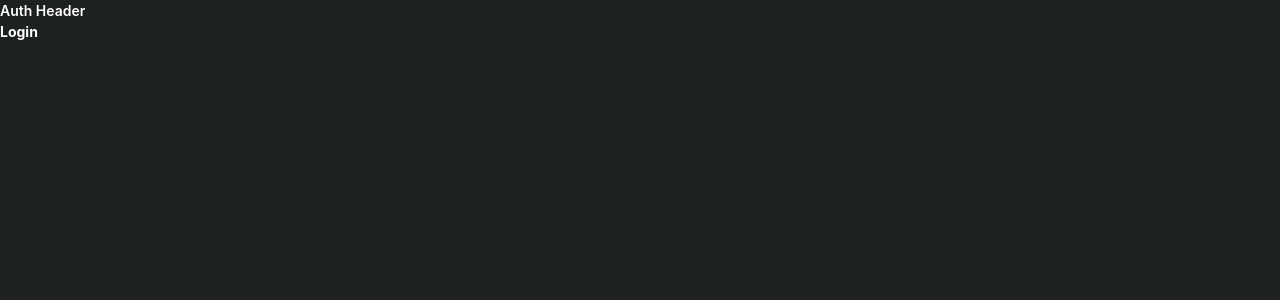
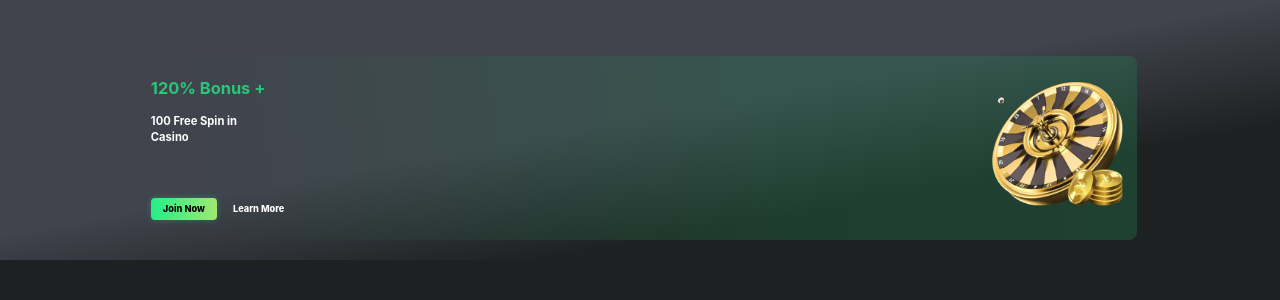
Before and after one commit to kalpeshdalal/casino-bc-game-test, a React (Vite) app: page / in a window 1280 px wide. Before the commit this address led to /login. Shown: the top 300 px of the page. Built offline with nearby package versions, Linux system fonts and the light colour scheme.

Commit message:
Home page banner and primary button

```diff
--- a/src/appContainer.jsx
+++ b/src/appContainer.jsx
@@ -21,11 +21,6 @@ function AppContainer() {
 	return (
 		<Router>
 			<Routes>
-				<Route
-					path="/"
-					element={<Navigate to="/dashboard" replace />}
-				/>
-
 				{routes.map((route, index) => {
 					return route.private ? (
 						<Route
--- /dev/null
+++ b/src/components/PrimaryButton.jsx
@@ -0,0 +1,55 @@
+import { Link } from "react-router-dom";
+import { CircularProgress } from "@mui/material";
+
+const PrimaryButton = ({
+    buttonLabel = "",
+    btnClass = "",
+    leftIcon = null,
+    rightIcon = null,
+    loading = false,
+    disabled = false,
+    navigateLink = "",
+    onClick = () => { }
+}) => {
+    if (navigateLink) {
+        return (
+            <Link to={navigateLink}>
+                <button
+                    disabled={disabled || loading}
+                    onClick={onClick}
+                    className={`primary-button-gradient btn-inner-shadow btn-drop-shadow min-w-max font-extrabold text-black text-10 rounded px-3 py-1
+                        flex gap-2 items-center justify-center ${loading || disabled ? 'opacity-80 cursor-not-allowed' : ''} ${btnClass}`}
+                >
+                    {loading ?
+                        <CircularProgress size={20} color="" />
+                        :
+                        ""
+                    }
+                    {leftIcon ? leftIcon : ''}
+                    {buttonLabel}
+                    {rightIcon ? rightIcon : ''}
+                </button>
+            </Link>
+        )
+    } else {
+        return (
+            <button
+                disabled={disabled || loading}
+                onClick={onClick}
+                className={`primary-button-gradient btn-inner-shadow btn-drop-shadow min-w-max font-extrabold text-black text-10 rounded px-3 py-1
+                flex gap-2 items-center justify-center ${loading || disabled ? 'opacity-80 cursor-not-allowed' : ''} ${btnClass}`}
+            >
+                {loading ?
+                    <CircularProgress size={20} color="" />
+                    :
+                    ""
+                }
+                {leftIcon ? leftIcon : ''}
+                {buttonLabel}
+                {rightIcon ? rightIcon : ''}
+            </button>
+        )
+    }
+}
+
+export default PrimaryButton;
--- /dev/null
+++ b/src/pages/homePage.jsx
@@ -0,0 +1,42 @@
+import homebannerroulet from '../assets/homebannerroulet.png';
+import PrimaryButton from '../components/PrimaryButton';
+
+const HomePage = () => {
+	return (
+		<div className="banner-top-gradient  section-padding pt-14 pb-5">
+			<div className="">
+				<div className="w-full flex gap-5 justify-between home-banner-gradient rounded-lg py-5 px-2">
+					<div className=' flex flex-col justify-between gap-10'>
+						<div>
+							<div className='font-bold text-18'
+								style={{ color: "rgba(39, 200, 121, 1)" }}>
+								120% Bonus  +
+							</div>
+							<div className='mt-3 max-w-24 text-12 font-bold'>
+								100 Free Spin in Casino
+							</div>
+						</div>
+						<div className='flex gap-1'>
+							<PrimaryButton
+								buttonLabel="Join Now"
+								btnClass=""
+							// disabled={loading || (type !== "investor" && type !== "fundraiser")}
+							// navigateLink={ROUTES.SIGN_UP}
+							/>
+							<PrimaryButton
+								buttonLabel='Learn More'
+								btnClass='bg-none shadow-none !text-white'
+							/>
+						</div>
+
+					</div>
+					<img src={homebannerroulet}
+						className='w-36 h-36'
+					/>
+				</div>
+			</div>
+		</div>
+	)
+}
+
+export default HomePage;
--- a/src/routes/index.jsx
+++ b/src/routes/index.jsx
@@ -1,15 +1,16 @@
-import AuthLayout from "../layouts/authLayout";
-import MainLayout from "../layouts/mainLayout";
-import Dashboard from "../pages/dashboard";
-import Login from "../pages/login";
+import React from 'react';
+const AuthLayout = React.lazy(() => import("../layouts/authLayout"));
+const MainLayout = React.lazy(() => import("../layouts/mainLayout"));
+const HomePage = React.lazy(() => import("../pages/homePage"));
+const Login = React.lazy(() => import("../pages/login"));
 
 const routes = [
 	{
-		path: "/dashboard",
-		component: Dashboard,
-		title: "Dashboard",
+		path: "/",
+		component: HomePage,
+		title: "Home Page",
 		private: true,
-		layoutComponent: MainLayout,
+		// layoutComponent: MainLayout,
 	},
 	{
 		path: "/login",
--- a/src/styles/base/_globals.scss
+++ b/src/styles/base/_globals.scss
@@ -6,7 +6,7 @@
     --bgGray: rgba(78, 79, 90, 1);
     --iconClr: rgba(179, 190, 193, 1);
     --borderStrokeClr: rgba(58, 65, 66, 1);
-    --redClr : rgba(252, 60, 60, 1);
+    --redClr: rgba(252, 60, 60, 1);
     --greenClr: rgba(14, 176, 94, 1);
     --whiteClr: rgba(255, 255, 255, 1);
 }
@@ -14,7 +14,7 @@
 
 
 body {
-    color: var( --whiteClr);
+    color: var(--whiteClr);
     font-family: 'Inter', sans-serif;
     font-size: 14px;
     font-weight: 600;
@@ -37,6 +37,22 @@ p {
     background: linear-gradient(70.53deg, #41434D 17.42%, #41434D 38.91%, rgba(65, 67, 77, 0) 66.85%);
 }
 
-.primary-button-gradient{
+.primary-button-gradient {
     background: linear-gradient(90deg, #24EE89 0%, #9FE871 100%);
 }
+
+.home-banner-gradient {
+    background: linear-gradient(261.29deg, rgba(33, 125, 80, 0.35) 2.06%, rgba(33, 125, 80, 0.3) 38.33%, rgba(47, 108, 80, 0) 95.35%);
+}
+
+.btn-inner-shadow {
+    box-shadow: 0px -1.12px 0px 0px rgba(29, 202, 106, 1) inset;
+}
+
+.btn-drop-shadow {
+    box-shadow: 0px 0px 6.72px 0px rgba(35, 238, 136, 0.3);
+}
+
+.banner-top-gradient {
+    background: linear-gradient(169.53deg, #41434D 47.42%, #41434D 26.91%, rgba(65, 67, 77, 0) 72.85%);
+}
--- a/src/styles/base/_typography.scss
+++ b/src/styles/base/_typography.scss
@@ -14,6 +14,17 @@ p {
     font-family: 'Inter', sans-serif;
     margin: 0;
     padding: 0;
+}
+
+.text-10 {
+    @include font-size(8px, 10px);
+}
+.text-12 {
+    @include font-size(10px, 12px);
+}
+
+.text-14 {
+    @include font-size(12px, 14px);
 }
 
 .text-16 {
--- a/src/utils/privateRoutes.jsx
+++ b/src/utils/privateRoutes.jsx
@@ -2,11 +2,11 @@ import React from "react";
 import { Navigate } from "react-router-dom";
 
 const PrivateRoute = ({ component: Component, layout: Layout }) => {
-	const isAuthenticated = !!localStorage.getItem("accessToken");
+	// const isAuthenticated = !!localStorage.getItem("accessToken");
 
-	if (!isAuthenticated) {
-		return <Navigate to="/login" replace />;
-	}
+	// if (!isAuthenticated) {
+	// 	return <Navigate to="/login" replace />;
+	// }
 
 	return Layout ? (
 		<Layout>
```
Also changed, not shown: package.json (+6 -1 lines), src/assets/homebannerroulet.png (added), src/components/buttonComp.jsx (deleted).
